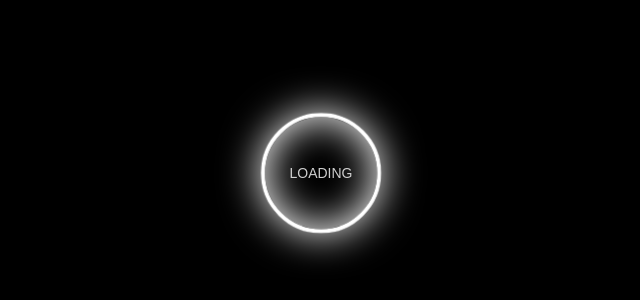
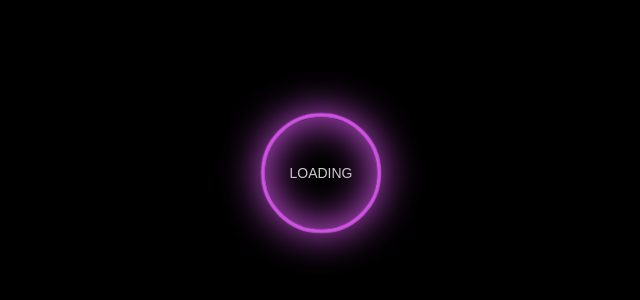
Before and after one commit to reyan-singh/Square_root, a website: page loader/loader.html in a window 1280 px wide. Shown: the part 182-482 px from the top of the page, without its empty margins (319-959 px from the left). Drawn offline with Linux system fonts and the light colour scheme.

Commit message:
Update loader.css

```diff
--- a/loader/loader.css
+++ b/loader/loader.css
@@ -28,8 +28,8 @@ body {
     width: 100%;
     height: 100%;
     border-radius: 100px;
-    border: 5px solid #fff;
-    box-shadow: 0 0 50px #fff, inset 0 0 50px #fff;
+    border: 5px solid #cd52e2;
+    box-shadow: 0 0 50px #cd52e2, inset 0 0 50px #cd52e2;
   }
 
   .loader:after {
```
